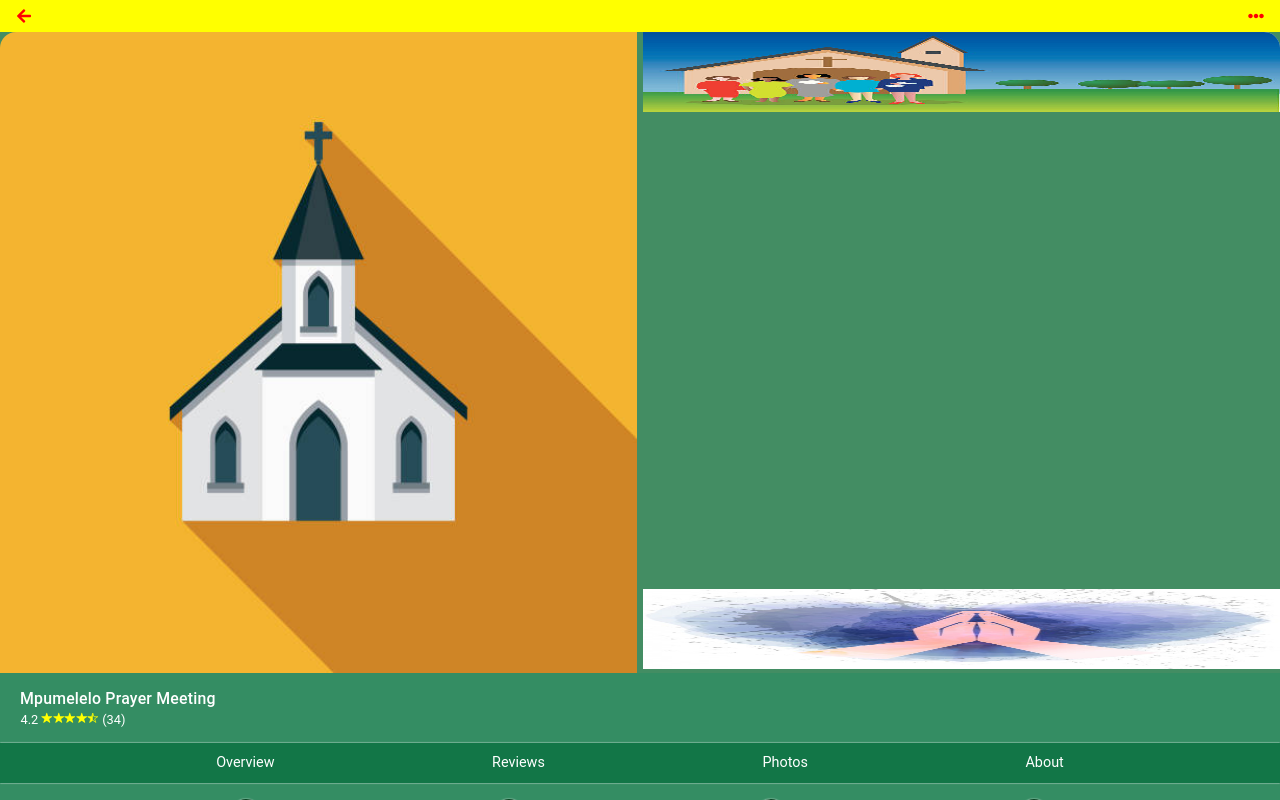
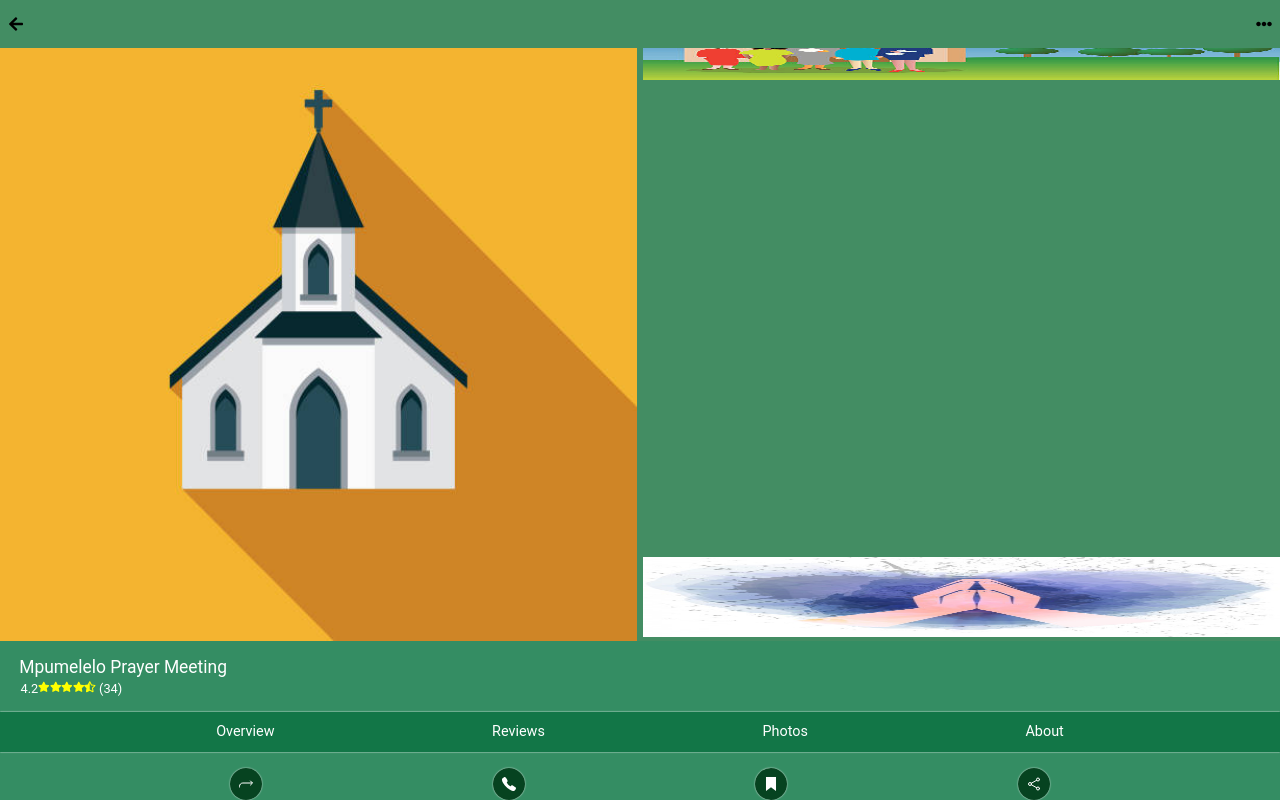
Before and after one commit to suprise079/christianConnect, a React (Create React App) app: page /overviewfs in a window 1280 px wide. Built offline with nearby package versions, Linux system fonts and the light colour scheme.

Commit message:
still merging

```diff
--- a/src/components/searchFellowship/searchFellowship.tsx
+++ b/src/components/searchFellowship/searchFellowship.tsx
@@ -23,7 +23,7 @@ const SearchFellowship: React.FC = () => {
       </div>
 
       <div className="viewInfo" >
-        <IonTabButton href="/aboutFellowship" >
+        <IonTabButton href="/overviewfs" >
 
           <IonIcon icon={ downloadSharp } ></IonIcon> <br />
           <IonLabel >View</IonLabel>
--- a/src/components/topImagesFs/topImgFs.css
+++ b/src/components/topImagesFs/topImgFs.css
@@ -3,6 +3,7 @@ div.photos {
   display: flex;
   background-color: #438d63;
   justify-content: space-between;
+  /* margin-top: 2em; */
 }
 
 div .photos>p {
--- a/src/components/topImagesFs/topImgFs.jsx
+++ b/src/components/topImagesFs/topImgFs.jsx
@@ -14,14 +14,14 @@ const TopImgFs = ( props ) => {
 
   return (
     <div className="photos" >
-      <p > <img className = "img1" src={props.img1} /> </p>
+      <p > <img className = "img1" src={ img1} /> </p>
 
       <div >
         <p >
-          <img width="100%" className = "img2" src={props.img2}/>
+          <img width="100%" className = "img2" src={ img2}/>
         </p>
         <p className="moreImage" >
-          <img className = "img3" src={props.img3}/>
+          <img className = "img3" src={ img3}/>
         </p>
       </div>
     </div>
--- a/src/pages/Home.tsx
+++ b/src/pages/Home.tsx
@@ -36,10 +36,10 @@ const Home: React.FC = () => {
         <div className="fellowships" >
           <SearchFellowship />
           <SearchFellowship />
-          <SearchFellowship />
-          <SearchFellowship />
-          <SearchFellowship />
-          <SearchFellowship />
+          {/* <SearchFellowship /> */}
+          {/* <SearchFellowship /> */}
+          {/* <SearchFellowship /> */}
+          {/* <SearchFellowship /> */}
         </div>
 
         {/* the button component tabbar for navigation */}
--- a/src/pages/aboutFs/aboutFs.css
+++ b/src/pages/aboutFs/aboutFs.css
@@ -1,6 +1,5 @@
 * {
     --ion-background-color: #348d63;
-    /* --ion-color: black; */
 }
 
 p {
@@ -28,60 +27,53 @@ ion-page {
     padding: .5em 1em;
 }
 
-
-/* .aboutFellowship .topbar ion-button {
-    background-color: red;
-    display: flex;
-    justify-content: space-between;
-    padding: 0em 1em;
-} */
-
-.aboutFellowship .photos {
-    display: flex;
-    background-color: #438d63;
-    justify-content: space-between;
-    /* padding: 1em 0em; */
-    /* background-color: red; */
-}
-
-.aboutFellowship .photos>p {
-    display: flex;
-    background-color: lightgray;
-    padding: 2em 3em;
-    border-radius: 1em 0em 0em 0em;
-}
-
-.aboutFellowship .photos div {
-    display: flex;
-    /* background-color: red; */
-    flex-direction: column;
-}
-
-.aboutFellowship .photos div>p:first-child {
-    background-color: lightgray;
-    padding: 1em 3em;
-    border-radius: 0em 1em 0em 0em;
-    margin: 0em 0em .1em 0em;
-}
-
-.aboutFellowship .photos div .moreImage {
-    background-color: lightgray;
-    padding: 1em 3em;
-    /* border-radius: 0em 1em 0em 0em; */
-    margin: .1em 0em 0em 0em;
-}
-
-
 .aboutFellowship .view {
-    /* background-color: red; */
     color: white;
 }
 
 
 
-/* .aboutFellowship .navigator ion-buttons {
+
+
+/* top bar button */
+.tabbarContainer {
+    position: fixed;
+    right: 0;
+    left: 0;
+    margin-bottom: 2em;
+}
+
+.tabbarContainer .tabbar {
+    background-color: #438d63;
+    /* background-color: red; */
     display: flex;
+    z-index: 123456;
+    flex-direction: row;
     justify-content: space-between;
-    background-color: #348d63;
-    background-color: blue;
-} */
+    padding: 1em 0em;
+    color: black;
+    margin-bottom: 4em;
+}
+
+.tabbar ion-tab-button {
+    /* background-color: yellow; */
+    width: 2em;
+    padding: 0em;
+}
+
+div.tabbar .iconHover {
+    padding: 0em .5em;
+    color: black;
+}
+
+div.tabbar .iconHover:hover {
+    cursor: pointer;
+    color: white;
+}
+
+/* holds the the images of a fellowship  */
+.aboutFellowship .imagesA {
+    background-color: yellow;
+    /* padding: 1em; */
+    margin-top: 3em;
+}
--- a/src/pages/aboutFs/aboutFs.tsx
+++ b/src/pages/aboutFs/aboutFs.tsx
@@ -8,6 +8,7 @@ import { FaArrowLeft, FaEllipsisH } from "react-icons/fa";
 
 // import component
 import NavigateFs from "../../components/navigateFs/nagivateFs";
+import TopImgFs from "../../components/topImagesFs/topImgFs";
 
 
 const AboutFellowship: React.FC = () => {
@@ -15,27 +16,24 @@ const AboutFellowship: React.FC = () => {
   return (
     <IonPage >
 
-      <IonContent >
-        <div className="aboutFellowship" >
+      <IonContent  className="aboutFellowship" >
 
-          <div className="topbar" >
-            {/* <IonButton > */} <FaArrowLeft /> {/* </IonButton> */}
-            {/* <IonButton > */} <FaEllipsisH /> {/* </IonButton> */}
+        {/* <div className="topbar" > */}
+          {/* <IonButton > <FaArrowLeft /> */}
+          {/* <IonButton > <FaEllipsisH /> */}
+        {/* </div> */}
+
+
+        <div className="tabbarContainer" >
+          <div className="tabbar" slot="fixed" >
+            <FaArrowLeft className="iconHover" />
+            <FaEllipsisH className="iconHover" />
+          </div>
         </div>
 
 
-          <div className="photos" >
-
-            <p >
-              Images
-            </p>
-
-            <div >
-              {/* <img alt="images" /> */}
-              {/* <img alt="images" /> */}
-              <p > Images </p>
-              <p className="moreImage" > Images </p>
-            </div>
+        <div className="imagesA" >
+          <TopImgFs />
         </div>
 
         <NavigateFs />
@@ -43,19 +41,10 @@ const AboutFellowship: React.FC = () => {
         <div className="view" >
           About a fellowship
         </div>
-        </div>
+
       </IonContent>
     </IonPage>
 
   );
 }
 export default AboutFellowship;
-
-
-
-// <IonButtons >
-//   <IonButton > Overview </IonButton>
-//   <IonButton > Reviews </IonButton>
-//   <IonButton > Photos </IonButton>
-//   <IonButton > About </IonButton>
-// </IonButtons>
--- a/src/pages/overviewFs/overviewFs.css
+++ b/src/pages/overviewFs/overviewFs.css
@@ -1,6 +1,18 @@
 
- .overviewFS {
+/* .overviewFS {
 --ion-background-color:#348D63 ;
+/* padding-top: 2em; */
+/* } */
+
+.overviewFS .content {
+    /* margin-top: 10em; */
+    background-color: inherit;
+}
+
+.overviewFS .content .imagesO {
+    background-color: yellow;
+    /* padding: 1em; */
+    margin-top: 4em;
 }
 
 .tab{
@@ -37,31 +49,42 @@
 
 /* Aapoh */
 
-
-.overviewFS div.tabbar {
-    /* background-color: #438d63; */
-    background-color: yellow;
-    display: flex;
-    justify-content: space-between;
-    padding: .5em 1em;
-    color: red;
+.overviewFS ion-content .tabbarContainer {
+    position: fixed;
+    right: 0;
+    left: 0;
+    margin-bottom: 2em;
 }
 
-/* .overviewFS .tabbar {
-    /* background-color: #348D63; */
+.overviewFS .tabbarContainer .tabbar {
+    background-color: #438d63;
     /* background-color: red; */
-    /* padding: 1em; */
-    /* display: flex; */
-    /* flex-direction: row; */
-    /* justify-content: space-between; */
-    /* color: white; */
-/* }  */
+    display: flex;
+    z-index: 123456;
+    flex-direction: row;
+    justify-content: space-between;
+    padding: 1em 0em;
+    color: black;
+    margin-bottom: 4em;
+}
 
-.overviewFS ion-tab-bar.tabbar  {
+.overviewFS .tabbar ion-tab-button {
     background-color: yellow;
-    /* color: ; */
+    width: 2em;
+    padding: 0em;
+}
 
+.overviewFS div.tabbar .iconHover {
+    padding: 0em .5em;
+    color: black;
 }
+
+.overviewFS div.tabbar .iconHover:hover {
+    cursor: pointer;
+    color: white;
+}
+
+
 
 .overviewFS ion-tab-bar.tabbar ion-tab-button ion-icon {
     color: black;
@@ -70,23 +93,31 @@
     padding: 0em;
 }
 
-.overviewFS ion-content .container {
-    background-color: inherit;
+.overviewFS ion-content .nameFs {
+    /* background-color: #348D63; */
+    /* background-color: red; */
     margin: 1em 0em;
 }
 
-.overviewFS ion-content .container p {
+.overviewFS ion-content .nameFs p:nth-child(1) {
+    /* background-color: red; */
+    font-size: 1.09em;
+    padding: 0em 0em 0em 1.1em;
+    color: white;
+}
+
+.overviewFS ion-content .nameFs p {
     /* background-color: red; */
     font-size: .8em;
     padding: .3em 0em 0em 1.6em;
 }
 
-.overviewFS ion-content .container p i {
+.overviewFS ion-content .nameFs p i {
     color: white;
     font-style: normal;
 }
 
-.overviewFS ion-content .container ion-title {
+.overviewFS ion-content .nameFs ion-title {
     /* background-color: red; */
     color: white;
     font-size: .99em;
--- a/src/pages/overviewFs/overviewFs.tsx
+++ b/src/pages/overviewFs/overviewFs.tsx
@@ -1,14 +1,18 @@
-import { IonContent,IonIcon, IonItem,IonButton,IonSelect,IonTabButton,IonLabel,IonPage, IonTitle, IonTabBar  } from '@ionic/react';
+import { IonContent,IonIcon, IonItem,IonButton,IonSelect,IonTabButton,IonLabel,IonPage, IonTitle, IonTabBar,  } from '@ionic/react';
 import './overviewFs.css';
 import {
   shareSocialOutline, arrowBack,ellipsisHorizontalSharp,personCircleSharp,star,starHalf,returnUpForward,call,bookmarkSharp,locationSharp,timeSharp,earthSharp
 } from 'ionicons/icons'
 
-import { FaArrowLeft, FaEllipsisH } from 'react-icons/fa';
+import { FaArrowLeft, FaEllipsisH, FaStar, FaStarHalf, FaStarHalfAlt, FaRegStarHalf } from 'react-icons/fa';
 
 import img1 from './images/Church.jpeg';
 import img2 from './images/Church2.jpeg';
 import img3 from './images/prayer.jpeg';
+
+
+import { Link } from 'react-router-dom';
+
 
 
 // import component
@@ -19,31 +23,44 @@ const OverviewFs: React.FC = () => {
   return (
     <IonPage className = "overviewFS">
 
-      <IonContent fullscreen >
+      {/* <IonTabBar className="tabbar" >
+        <IonTabButton >
+          <IonIcon icon={ arrowBack } />
+        </IonTabButton>
 
-        <div className="tabbar" >
-          {/* <button > */}
-            <FaArrowLeft />
-          {/* </button> */}
+        <IonTabButton >
+          <IonIcon size="small" icon={ ellipsisHorizontalSharp } />
+        </IonTabButton>
+      </IonTabBar> */}
 
-          {/* <button> */}
-            <FaEllipsisH />
-          {/* </button> */}
+
+
+      <IonContent className="overview" fullscreen >
+
+        <div className="tabbarContainer" >
+          <div className="tabbar" slot="fixed" >
+            <FaArrowLeft className="iconHover" />
+            <FaEllipsisH className="iconHover" />
+          </div>
         </div>
 
 
-        <TopImgFs img1={ img1 } img2={ img2 } img3={ img3 } />
+        <div className="imagesO" >
+          <TopImgFs img1={ img1 } img2={ img2 } img3={ img3 } />
+        </div>
 
 
-        <div className = "container">
-          <IonTitle>Mpumelelo Prayer Meeting</IonTitle>
+        <div className = "nameFs">
+          <p>Mpumelelo Prayer Meeting</p>
 
           <p>
-            <i >{"4.2"}</i> <IonIcon icon={ star } className = "icon1" ></IonIcon>
-            <IonIcon icon={ star } className = "icon1" ></IonIcon>
-            <IonIcon icon={ star }className = "icon1" ></IonIcon>
-            <IonIcon icon={ star } className = "icon1"></IonIcon>
-            <IonIcon icon={ starHalf }className = "icon1" ></IonIcon> <i> ({"34" }) </i>
+            <i >{"4.2"}</i>
+            <FaStar className = "icon1" />
+            <FaStar className = "icon1" />
+            <FaStar className = "icon1" />
+            <FaStar className = "icon1" />
+            <FaStarHalfAlt className = "icon1" />
+            <i> ({"34" }) </i>
           </p>
         </div>
 
@@ -54,7 +71,9 @@ const OverviewFs: React.FC = () => {
         <div className="buttons" >
           <IonIcon icon={returnUpForward}></IonIcon>
 
-          <IonIcon icon={call}></IonIcon>
+          <Link to="" href="tel:0738189349" >
+            <IonIcon icon={call}></IonIcon>
+          </Link>
 
           <IonIcon icon = {bookmarkSharp}></IonIcon>
 
```
Lines whose indentation alone changed are shown as unchanged.
